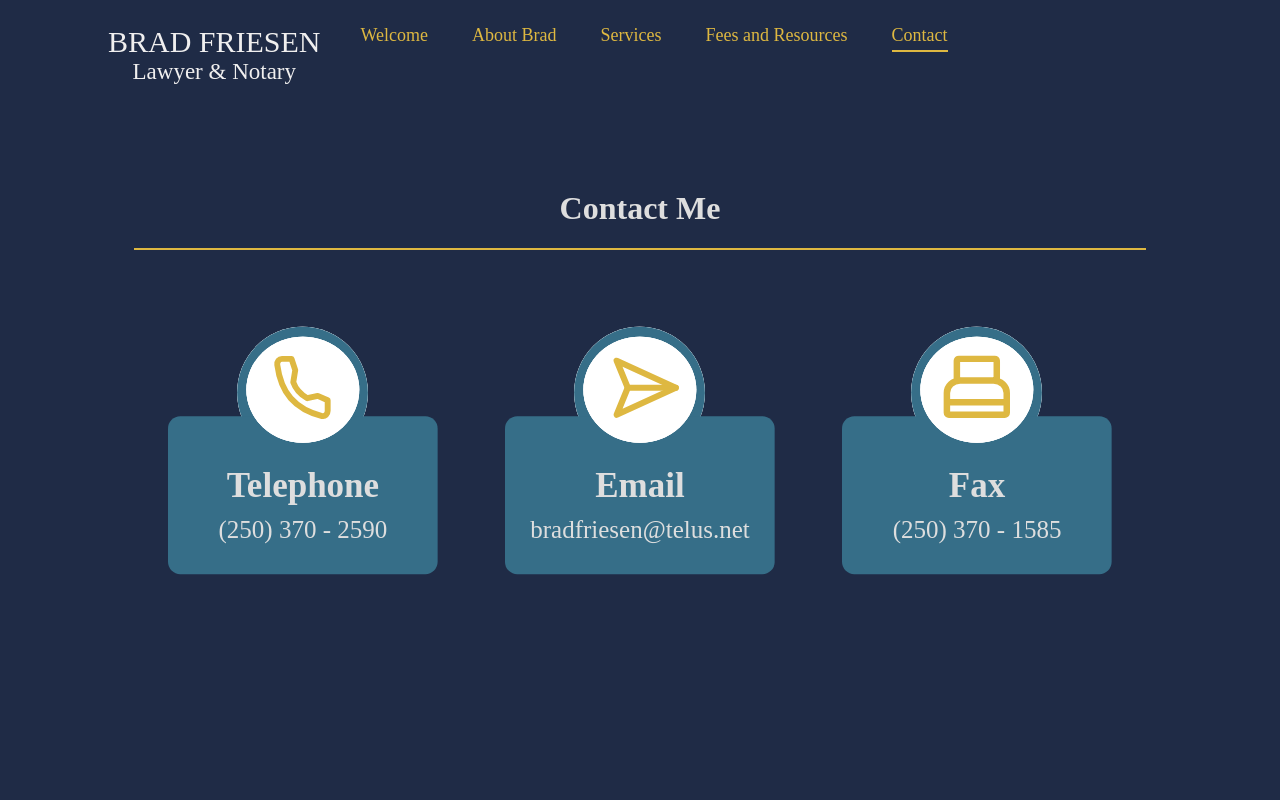
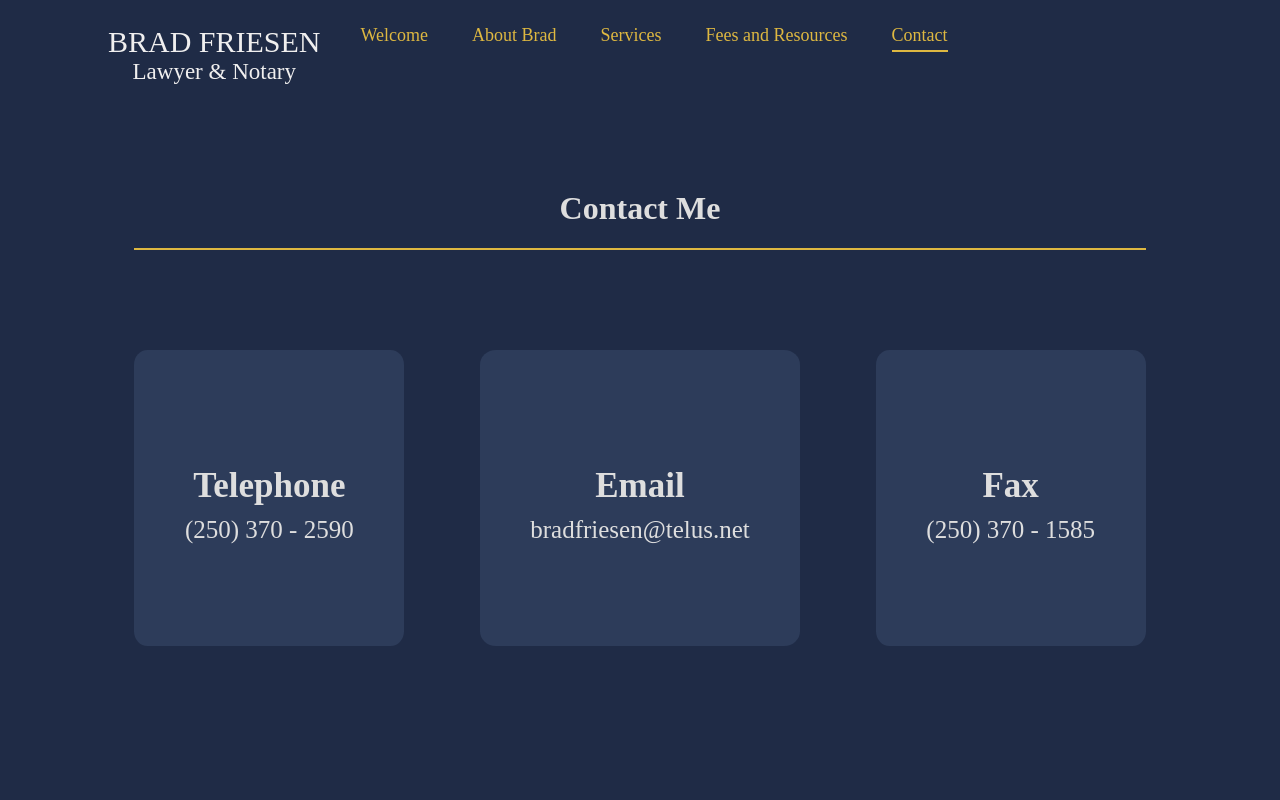
Before and after one commit to annnafriesen/BradFriesenWebsite, a plain HTML site: page Content/contact.html in a window 1280 px wide. Shown: the top 800 px of the page. Drawn offline with Linux system fonts and the light colour scheme.

Commit message:
changed contact blocks to flex, changed background

```diff
--- a/Content/contact.html
+++ b/Content/contact.html
@@ -43,7 +43,24 @@
         <div class="title_contact_container center_content">
             <h1 id="contact_title"> Contact Me </h1>
         </div>
-        <div id="contact_grid">
+
+        <div id="contact-container">
+            <div class="contact-block">
+                <h2 class="contact_option_heading"> Telephone </h2>
+                <p class="contact_option_info"> (250) 370 - 2590 </p>
+            </div>
+            <div class="contact-block">
+                <h2 class="contact_option_heading"> Email </h2>
+                <p class="contact_option_info"> bradfriesen@telus.net </p>
+            </div>
+            <div class="contact-block">
+                <h2 class="contact_option_heading"> Fax </h2>
+                <p class="contact_option_info"> (250) 370 - 1585 </p>
+            </div>
+        </div>
+
+
+        <!-- <div id="contact_grid">
             <div id="phone_container" class="contact_option_container">
                 <div class="top_layer">
                     <div class="center_content">
@@ -118,7 +135,7 @@
                     </svg>
                 </div>
             </div>
-        </div>
+        </div> -->
     </div>
 
     <div class="about_office">
--- a/Content/styles_contact.css
+++ b/Content/styles_contact.css
@@ -1,3 +1,10 @@
+:root {
+    --main-color: #1F2B46;
+    --light-main: #2D3C5A;
+    --secondary-color: #1e556f;
+    --tertiary-color: #DEB841;
+}
+
 .main_content {
     margin: 5% 10%;
     color: #dedede;
@@ -85,6 +92,28 @@ img {
     float: right;
 }
 
+/* CHANGES */
+#contact-container {
+    display: flex;
+    align-items: center;
+    flex-direction: row;
+    justify-content: space-between;
+}
+
+.contact-block {
+    background-color: var(--light-main);
+    justify-content: center;
+    text-align: center;
+    padding: 10% 5%;
+    margin: 100px 0px;
+    border-radius: 5%;
+    transition: box-shadow 1s ease;
+}
+
+.contact-block:hover {
+    box-shadow: 0 0 20px rgba(255, 255, 255, 0.5);
+}
+
 #contact_grid {
     display: grid;
     grid-template-columns: 1fr 1fr 1fr;
```
